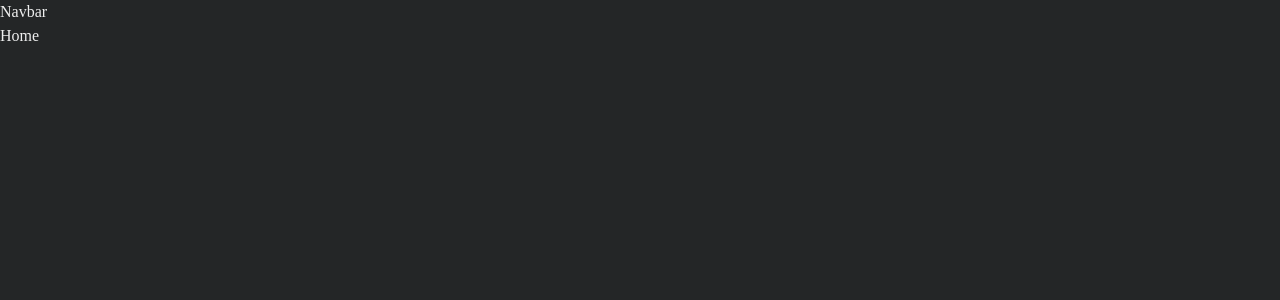
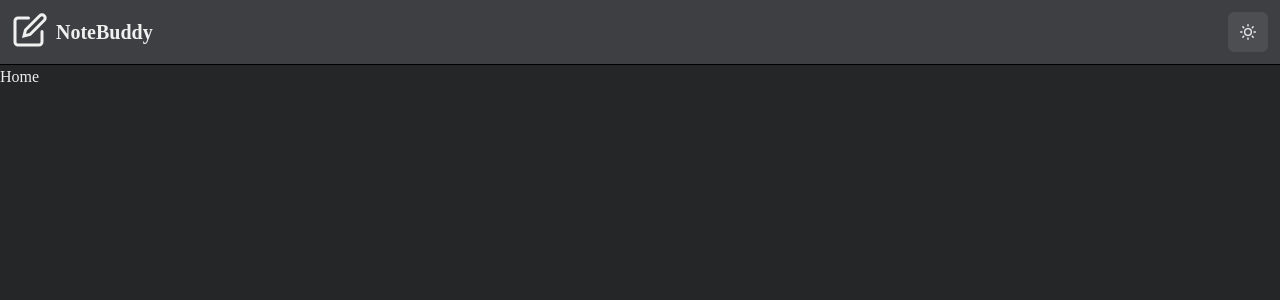
Before and after one commit to DeeprajB/NoteBuddy, a React (Create React App) app in the folder notebuddy-client/: page / in a window 1280 px wide. Shown: the top 300 px of the page. Built offline with nearby package versions, Linux system fonts and the light colour scheme.

Commit message:
Finished Navbar.

```diff
--- a/notebuddy-client/src/components/DarkModeSwitch.js
+++ b/notebuddy-client/src/components/DarkModeSwitch.js
@@ -7,7 +7,7 @@ function DarkModeSwitch() {
   const { colorMode, toggleColorMode } = useColorMode();
   return (
     <IconButton
-      className='m-5'
+      className='m-3'
       aria-label="Toggle Dark Switch"
       icon={colorMode === 'dark' ? <SunIcon /> : <MoonIcon />}
       onClick={toggleColorMode}
--- a/notebuddy-client/src/components/Navbar.js
+++ b/notebuddy-client/src/components/Navbar.js
@@ -1,8 +1,31 @@
 import React from 'react'
+
+import {
+    Box,
+    Flex,
+    useColorModeValue,
+    Heading,
+    Spacer,
+  } from '@chakra-ui/react'
+import { EditIcon } from '@chakra-ui/icons';
+
+import DarkModeSwitch from './DarkModeSwitch'
 
 function Navbar() {
   return (
-    <div>Navbar</div>
+    <>
+    <Box
+    w="100%"
+    className="border-b border-black z-10"
+    bg={useColorModeValue('lsurface', 'dsurface')}>
+        <Flex>
+        <EditIcon className='my-3 ml-3 mr-2' w={9} h={9}  />
+        <Heading size='md' className='mt-5'>NoteBuddy</Heading>
+        <Spacer />
+        <DarkModeSwitch />
+        </Flex>
+    </Box>
+    </>
   )
 }
 
```
